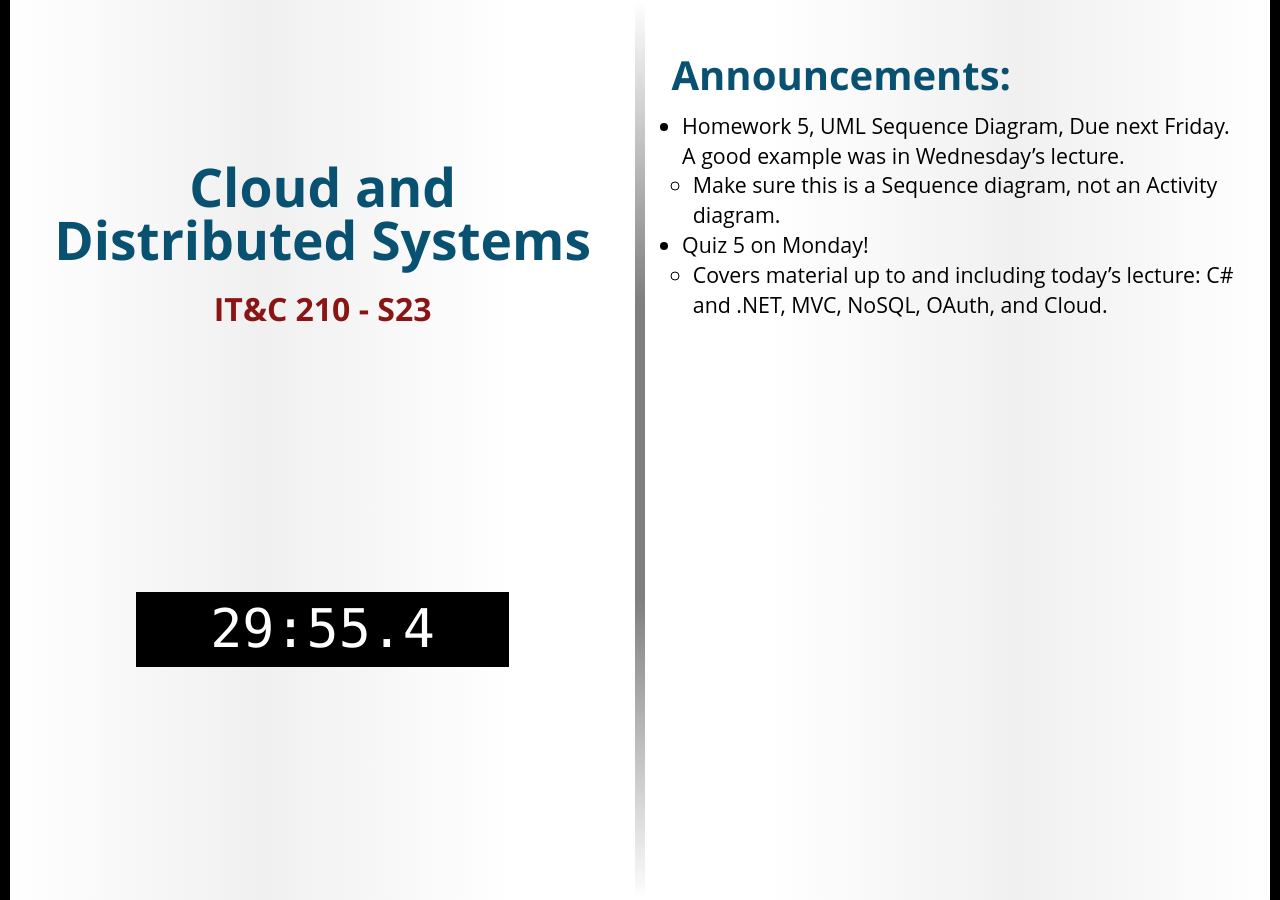
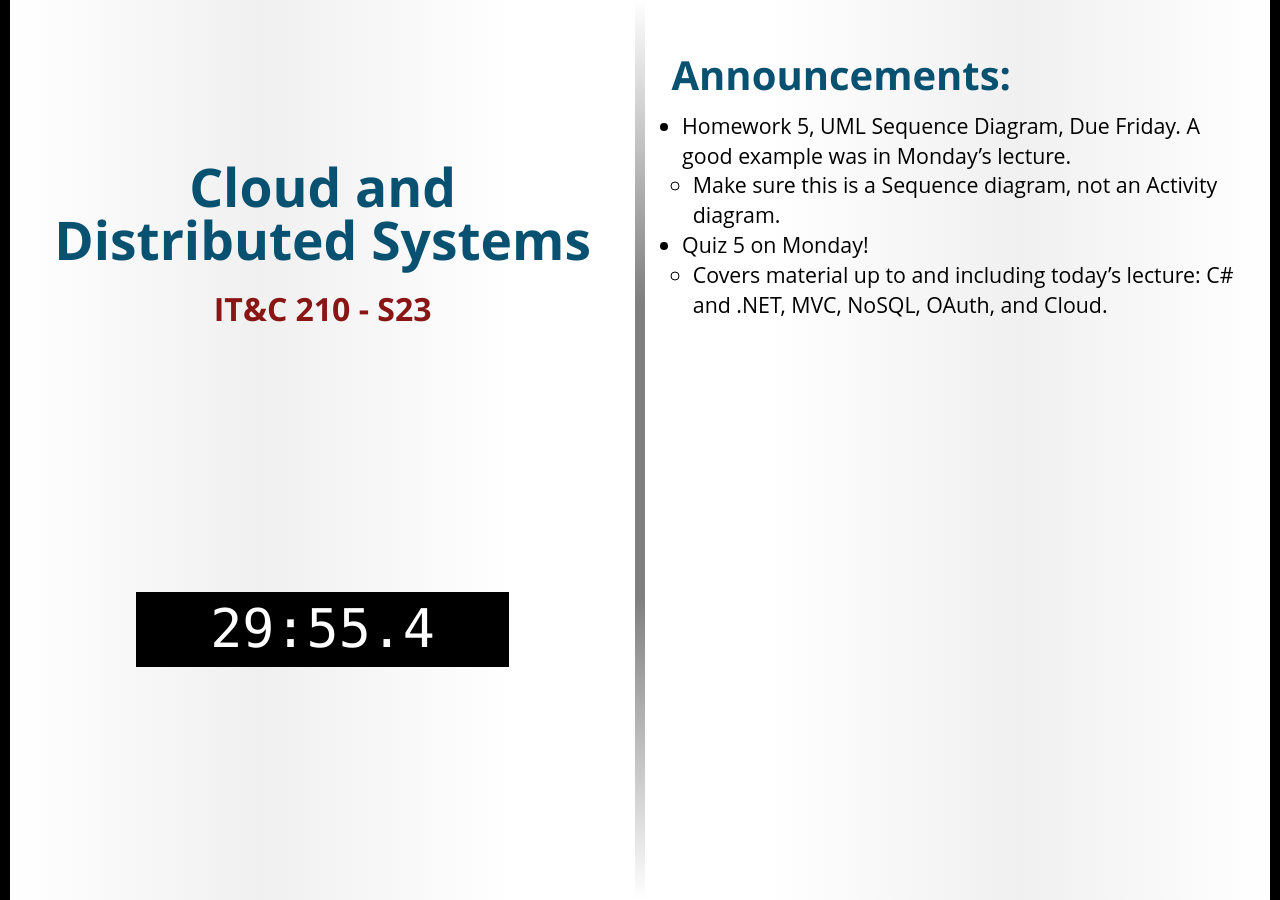
Before and after one commit to BYU-ITC-210/BYU-ITC-210.github.io, a Jekyll site: the page built from _welcome/S23.md, in a window 1280 px wide. Built offline with Jekyll 4.4.1, drawn with Linux system fonts in a browser that asks for light colours; some web fonts are replaced.

Commit message:
Welcome S23

```diff
--- a/_welcome/S23.md
+++ b/_welcome/S23.md
@@ -3,7 +3,7 @@ title: Cloud and Distributed Systems
 session: S23
 ---
 
-* Homework 5, UML Sequence Diagram, Due next Friday. A good example was in Wednesday's lecture.
+* Homework 5, UML Sequence Diagram, Due Friday. A good example was in Monday's lecture.
     * Make sure this is a Sequence diagram, not an Activity diagram.
 * Quiz 5 on Monday!
     * Covers material up to and including today's lecture: C# and .NET, MVC, NoSQL, OAuth, and Cloud.
```
